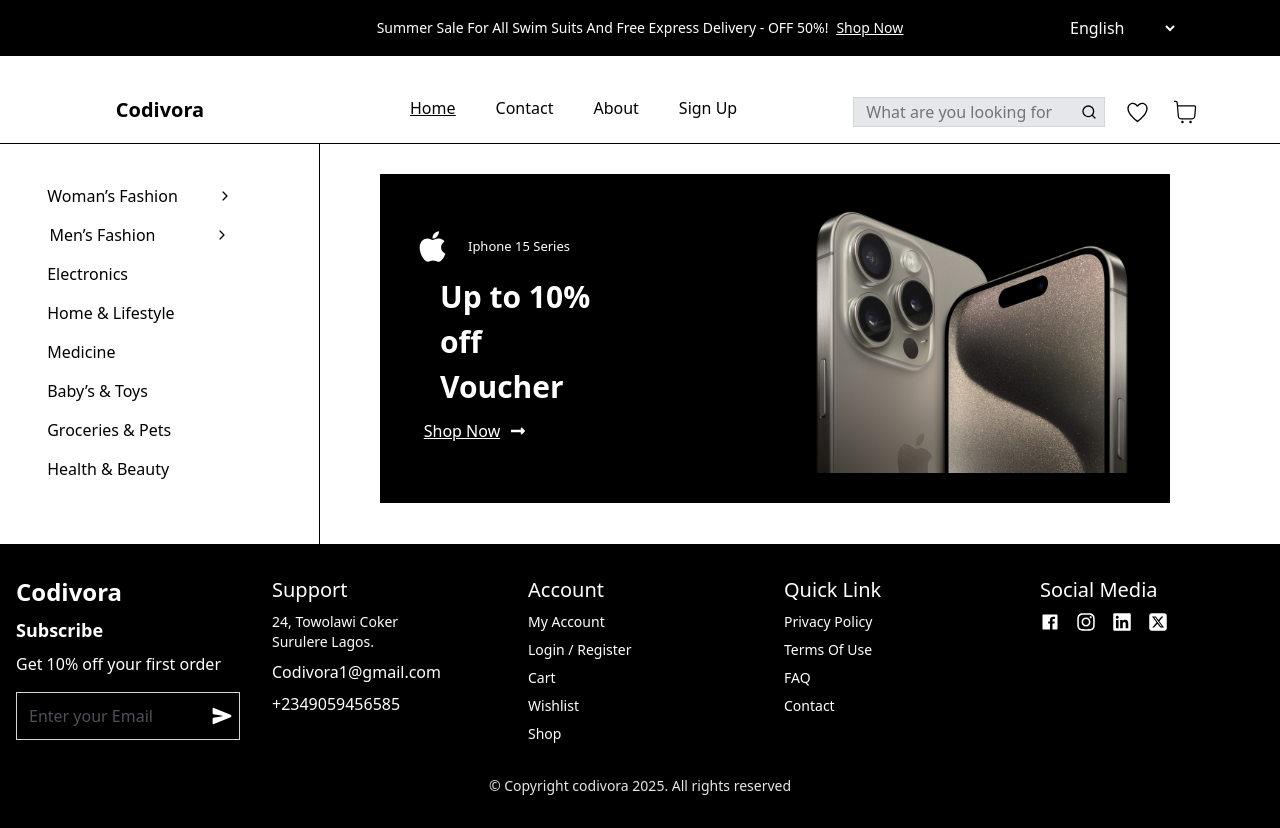
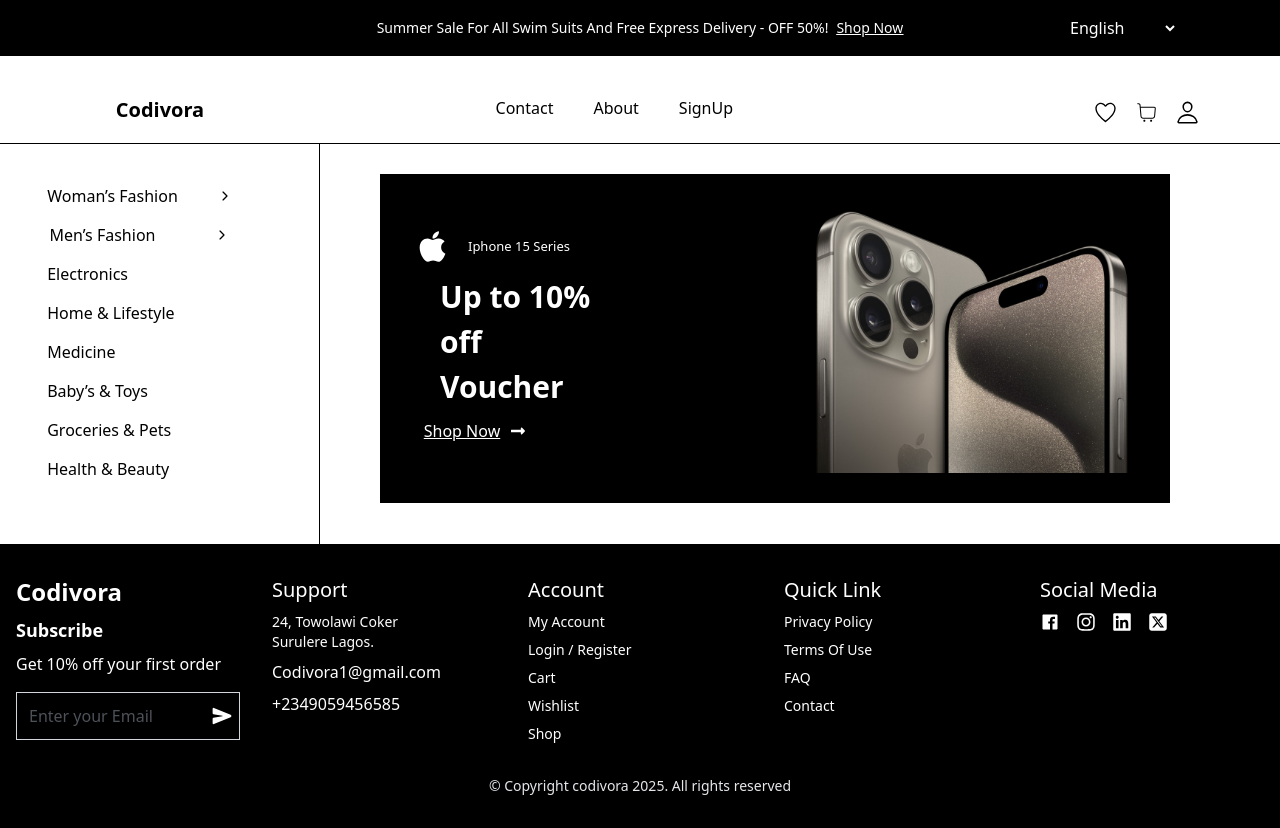
Before and after one commit to kingsLib5/ecommerce, a React (Vite) app: page / in a window 1280 px wide. Built offline with nearby package versions, Linux system fonts and the light colour scheme.

Commit message:
update to the navbar

```diff
--- a/src/Components/Header-Components/NavBar.jsx
+++ b/src/Components/Header-Components/NavBar.jsx
@@ -1,51 +1,164 @@
-import React from 'react'
+import React, { useState } from 'react';
 import { FiSearch } from 'react-icons/fi';
 import { CiShoppingCart } from "react-icons/ci";
 import { IoIosHeartEmpty } from "react-icons/io";
-
+import { IoPersonOutline } from "react-icons/io5";
+import { FaBars, FaTimes } from "react-icons/fa";
 
 function NavBar() {
+  const [isMenuOpen, setIsMenuOpen] = useState(false);
+
   return (
     <>
-        <div className='bg-white grid grid-cols-12 h-[11vh] border-b-[1px]'>
-          <div className=' col-span-3 flex justify-center items-center text-[20px] font-bold pt-[20px] '>
+      <div className='bg-white grid grid-cols-12 h-[11vh] border-b-[1px] relative'>
+        {/* Logo */}
+        <div className='col-span-3 flex justify-center items-center text-[20px] font-bold pt-[20px] animate-fade-in'>
           <h1>Codivora</h1>
         </div>
-          <div className=' col-span-5 pt-[20px]'>
-            <ul className=' flex justify-items-start items-center gap-[40px] pt-[20px] pl-[90px]'>
-              <li className=' underline'><a href="/">Home</a></li>
-              <li><a href="/Contact">Contact</a></li>
-              <li><a href="/About">About</a></li>
-              <li><a href="/SignUp">Sign Up</a></li>
+
+        {/* Desktop Navigation */}
+        <div className='col-span-5 pt-[20px] hidden md:block'>
+          <ul className='flex justify-items-start items-center gap-[40px] pt-[20px] pl-[90px]'>
+            {['Home', 'Contact', 'About', 'SignUp'].map((item, index) => (
+              <li
+                key={item}
+                className="group relative transition-all duration-300 hover:text-blue-600"
+                style={{ animation: `slide-down 0.5s ease-out ${index * 0.1}s forwards` }}
+              >
+                <a href={`/${item === 'Home' ? '' : item}`} className="hover:opacity-80">
+                  {item}
+                </a>
+                <div className="absolute bottom-0 left-0 w-0 h-[1px] bg-blue-600 transition-all duration-300 group-hover:w-full"></div>
+              </li>
+            ))}
           </ul>
         </div>
 
-         {/* improved search section with reduced width */}
-            <div className=' col-span-4 flex justify-center items-center gap-5 pr-[80px] pt-[25px]'>
-              <div className="relative w-full max-w-[270px]">
+        {/* Mobile Menu Button */}
+        <div className='md:hidden absolute right-4 top-6 z-50'>
+          <button
+            onClick={() => setIsMenuOpen(!isMenuOpen)}
+            className="text-2xl text-gray-600"
+          >
+            {isMenuOpen ? <FaTimes /> : <FaBars />}
+          </button>
+        </div>
+
+        {/* Search and Icons */}
+        <div className='col-span-4 flex justify-center items-center gap-5 pr-[80px] pt-[25px]'>
+          <div className="relative w-full max-w-[270px] hidden md:block animate-slide-in">
             <input
               type="text"
               placeholder="What are you looking for"
-                  className="w-full h-[30px] pl-3 pr-10 py-1 border-1 border-gray-300 bg-gray-200  outline-none"
+              className="w-full h-[30px] pl-3 pr-10 py-1 border-1 border-gray-300 bg-gray-200 outline-none transition-all duration-300 focus:bg-white focus:border-blue-500"
             />
-                <button
-                  aria-label="Search"
-                  className="absolute right-2 top-1/2 transform -translate-y-1/2 text-black hover:text-blue-700 focus:outline-none"
-                >
+            <button className="absolute right-2 top-1/2 -translate-y-1/2 hover:scale-110 transition-transform">
               <FiSearch size={16} />
             </button>
           </div>
-              <div className="text-black">
-                <a href=""><IoIosHeartEmpty size={25} /></a>
-              </div>
-              <div className="text-black">
-               <a href=""><CiShoppingCart size={30} /></a>
+
+          <div className="flex gap-4">
+            {[IoIosHeartEmpty, CiShoppingCart, IoPersonOutline].map((Icon, index) => (
+              <a
+                key={index}
+                href="#"
+                className="hover:scale-110 transition-transform duration-300 animate-fade-in"
+                style={{ animationDelay: `${0.4 + index * 0.1}s` }}
+              >
+                <Icon size={25} />
+              </a>
+            ))}
           </div>
         </div>
 
+        {/* Mobile Menu */}
+        <div className={`md:hidden fixed top-[11vh] left-0 w-full bg-white z-40 overflow-hidden transition-all duration-300 ${isMenuOpen ? 'max-h-[300px]' : 'max-h-0'}`}>
+          <ul className='p-4 space-y-4'>
+            {['Home', 'Contact', 'About', 'SignUp'].map((item) => (
+              <li key={item}>
+                <a
+                  href={`/${item === 'Home' ? '' : item}`}
+                  className="block py-2 px-4 hover:bg-gray-100 rounded transition-colors"
+                >
+                  {item}
+                </a>
+              </li>
+            ))}
+            <li className="pt-4">
+              <div className="relative w-full">
+                <input
+                  type="text"
+                  placeholder="Search..."
+                  className="w-full h-[40px] pl-3 pr-10 py-1 border-1 border-gray-300 bg-gray-200 outline-none"
+                />
+                <button className="absolute right-2 top-1/2 -translate-y-1/2">
+                  <FiSearch size={16} />
+                </button>
               </div>
+            </li>
+          </ul>
+        </div>
+      </div>
+
+      <style jsx global>{`
+        @keyframes slide-down {
+          from {
+            opacity: 0;
+            transform: translateY(-20px);
+          }
+          to {
+            opacity: 1;
+            transform: translateY(0);
+          }
+        }
+
+        @keyframes fade-in {
+          from { opacity: 0; }
+          to { opacity: 1; }
+        }
+
+        @keyframes slide-in {
+          from {
+            opacity: 0;
+            transform: translateX(20px);
+          }
+          to {
+            opacity: 1;
+            transform: translateX(0);
+          }
+        }
+
+        .animate-fade-in {
+          animation: fade-in 0.5s ease-out forwards;
+        }
+
+        .animate-slide-in {
+          animation: slide-in 0.5s ease-out forwards;
+        }
+
+        @media (max-width: 768px) {
+          .grid {
+            grid-template-columns: 1fr 1fr;
+          }
+
+          .col-span-3 {
+            justify-content: flex-start;
+            padding-left: 1rem;
+          }
+
+          .col-span-4 {
+            justify-content: flex-end;
+            padding-right: 1rem;
+            gap: 1rem;
+          }
+
+          input {
+            max-width: 180px;
+          }
+        }
+      `}</style>
     </>
   )
 }
 
-export default NavBar
+export default NavBar;
```
Lines whose indentation alone changed are shown as unchanged.
